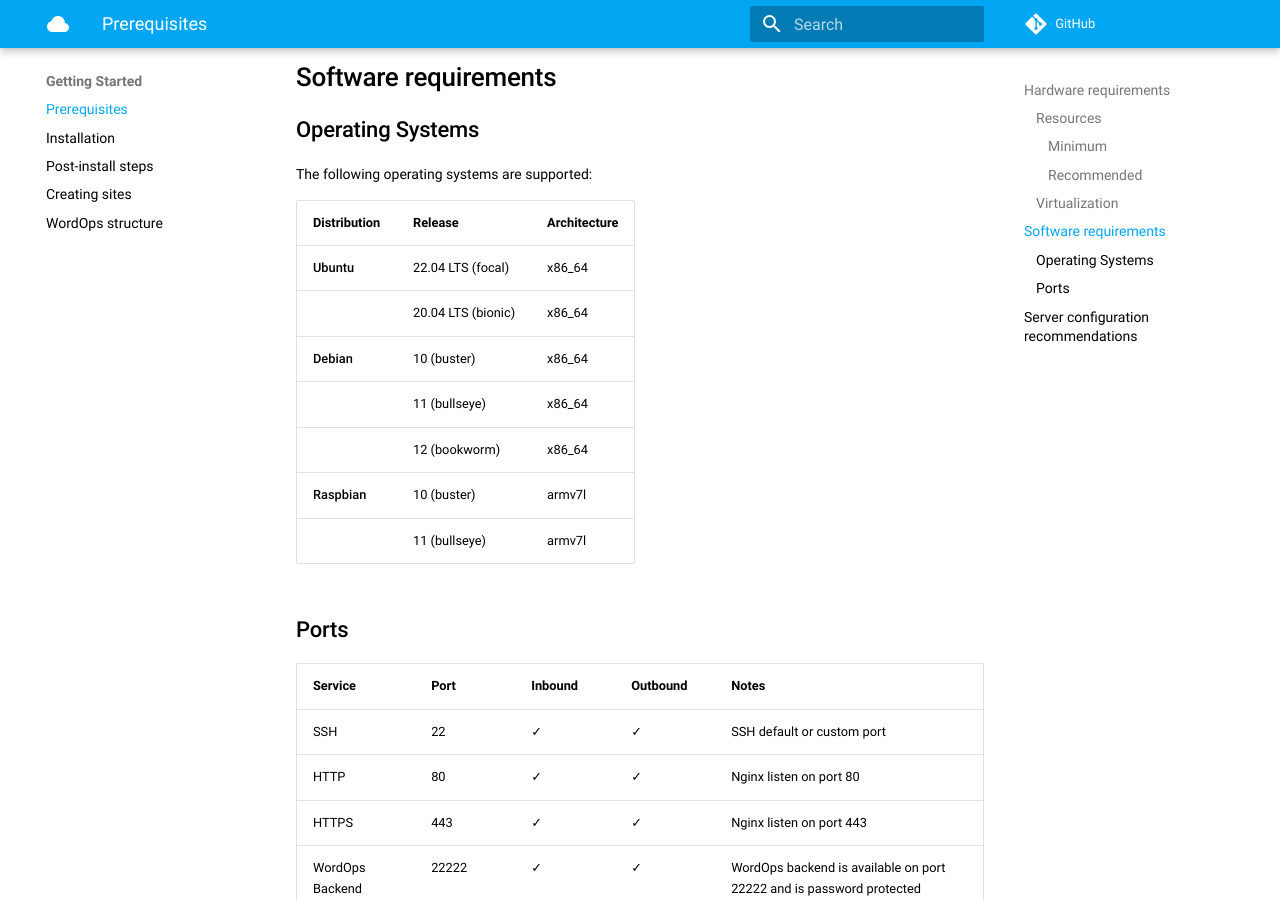
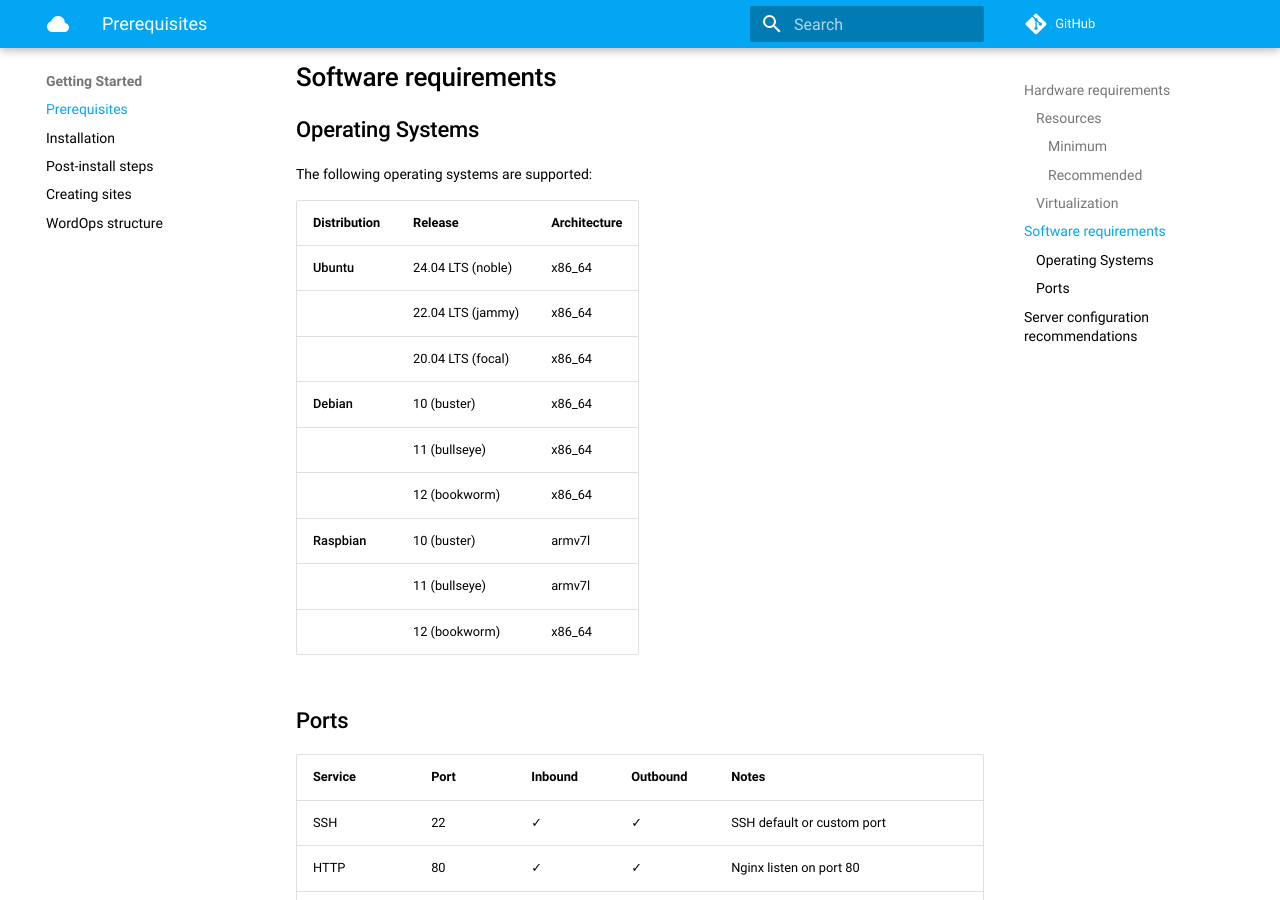
Before and after one commit to WordOps/docs.wordops.net, an MkDocs documentation site: the page built from docs/getting-started/prerequesites.md, in a window 1280 px wide and 900 px high, scrolled down 1035 px. Built offline with MkDocs 1.6.1 and Material for MkDocs 9.7.7, drawn with Linux system fonts in a browser that asks for light colours; comment, search, counter and statistics services are not loaded.

Commit message:
Update prerequesites.md

```diff
--- a/docs/getting-started/prerequesites.md
+++ b/docs/getting-started/prerequesites.md
@@ -42,13 +42,15 @@
 
 | Distribution | Release            | Architecture |
 | ------------ | ------------------ | ------------ |
-| **Ubuntu**   | 22.04 LTS (focal)  | x86_64       |
-|              | 20.04 LTS (bionic) | x86_64       |
+| **Ubuntu**   | 24.04 LTS (noble)  | x86_64       |
+|              | 22.04 LTS (jammy)  | x86_64       |
+|              | 20.04 LTS (focal)  | x86_64       |
 | **Debian**   | 10 (buster)        | x86_64       |
 |              | 11 (bullseye)      | x86_64       |
 |              | 12 (bookworm)      | x86_64       |
 | **Raspbian** | 10 (buster)        | armv7l       |
 |              | 11 (bullseye)      | armv7l       |
+|              | 12 (bookworm)      | x86_64       |
 
 ### Ports
 
```
